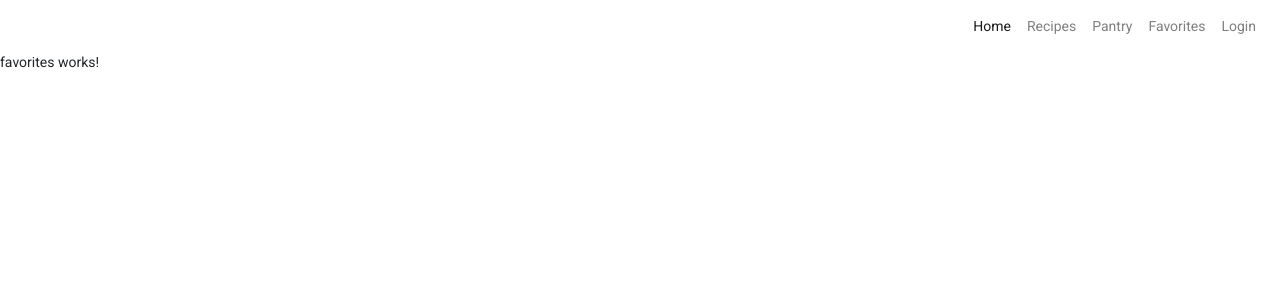
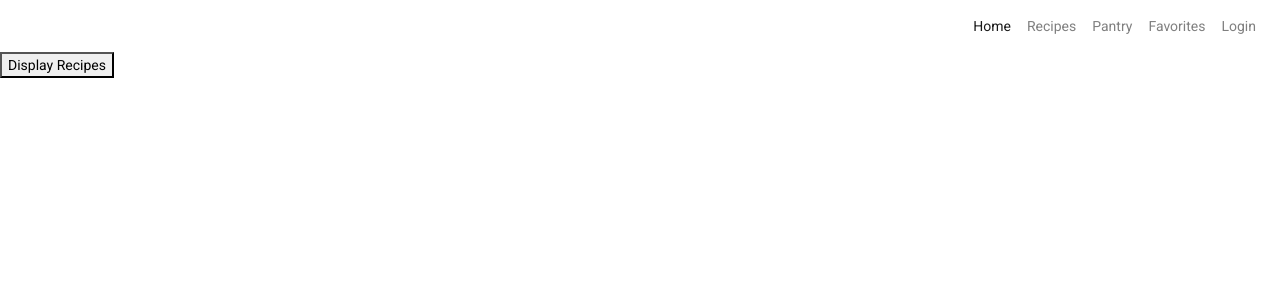
Before and after one commit to Jan-23-Liftoff-KC/team-piero-group-repo, an Angular app: page /favorites in a window 1280 px wide. Shown: the top 300 px of the page. Built offline with nearby package versions, Linux system fonts and the light colour scheme.

Commit message:
When User creates an account, a Favorite Recipe collection is created

```diff
--- a/src/app/components/favorites/favorites.component.html
+++ b/src/app/components/favorites/favorites.component.html
@@ -1 +1,3 @@
-<p>favorites works!</p>
+<div>
+    <button (click)="callFavorites()">Display Recipes</button>
+</div>
--- a/src/app/components/favorites/favorites.component.ts
+++ b/src/app/components/favorites/favorites.component.ts
@@ -1,4 +1,5 @@
 import { Component, OnInit } from '@angular/core';
+import { firebase_service } from 'src/firebase/firebase.service';
 
 @Component({
   selector: 'app-favorites',
@@ -12,4 +13,11 @@ export class FavoritesComponent implements OnInit {
   ngOnInit(): void {
   }
 
+  callFavorites() {
+    const user_id = "dummy_user"
+    firebase_service.readCollection(`users/${user_id}/favorite_recipes`).then((data) => {
+      console.log(data)
+    })
+  }
+
 }
--- a/src/app/components/signup/signup-form/signup-form.component.ts
+++ b/src/app/components/signup/signup-form/signup-form.component.ts
@@ -28,18 +28,24 @@ export class SignupFormComponent implements OnInit {
 
   onSubmit() {
     createUserWithEmailAndPassword(auth, this.signupForm.value.email, this.signupForm.value.password).then((userCredentials) => {
+      const payload = [{
+        "name": "Placeholder for Recipe"
+      }]
       const user = userCredentials.user;
       const userId = user.uid;
       console.log(user);
       this.matSnackBar.open(`Account created successfully!\nWelcome user: ${userId}`, "Close");
 
       firebase_service.createCollection("users/" + userId, [user.providerData[0]]);
-      this.signupForm.reset();
+      firebase_service.createCollection(`users/${userId}/Favorite Recipes`, payload);
+       this.signupForm.reset();
       this.router.navigate(["login"]);
     }).catch((err) => {
       console.log(err);
       this.matSnackBar.open(String(err));
     });
-  }
 
-}
+    }
+
+
+    }
--- a/src/app/recipes/recipes.component.html
+++ b/src/app/recipes/recipes.component.html
@@ -13,9 +13,7 @@
     </div>
     <div class = "column" *ngIf="display">
          <h2>Recipe Instructions:</h2>
-         <form action="/button-type"> <button type="button" onclick="alert('Recipe Added to Favorites!')">
-          Favorite</button><br><br>
-          </form>
+         <button>Favorite</button>
          <ol>
            <li *ngFor = "let instruction of instructions">{{instruction['display_text']}}</li>
          </ol>
--- a/src/app/recipes/recipes.component.ts
+++ b/src/app/recipes/recipes.component.ts
@@ -1,6 +1,7 @@
 import { Component, OnInit } from '@angular/core';
 import { SearchRecipesService } from 'src/app/services/search-recipes.service';
 import { RootObject, Result } from 'src/app/interfaces/recipes';
+import { firebase_service } from 'src/firebase/firebase.service';
 
 
 
@@ -89,5 +90,4 @@ export class RecipesComponent{
 
   }
 
-
-  }
+}
--- a/src/firebase/firebase.service.ts
+++ b/src/firebase/firebase.service.ts
@@ -3,7 +3,7 @@ import { ref, set, onValue, remove, update } from "firebase/database";
 
 class FireBaseService {
     // takes a collection_name property and a collection payload to store a new or completely override an existing collection in firebase
-    createCollection(collection_name: string, payload: any[]) {
+    createCollection(collection_name: string, payload: any) {
       return new Promise((resolve, reject) => {
         const collectionRef = ref(db, '/' + collection_name)
         set(collectionRef, payload)
```
